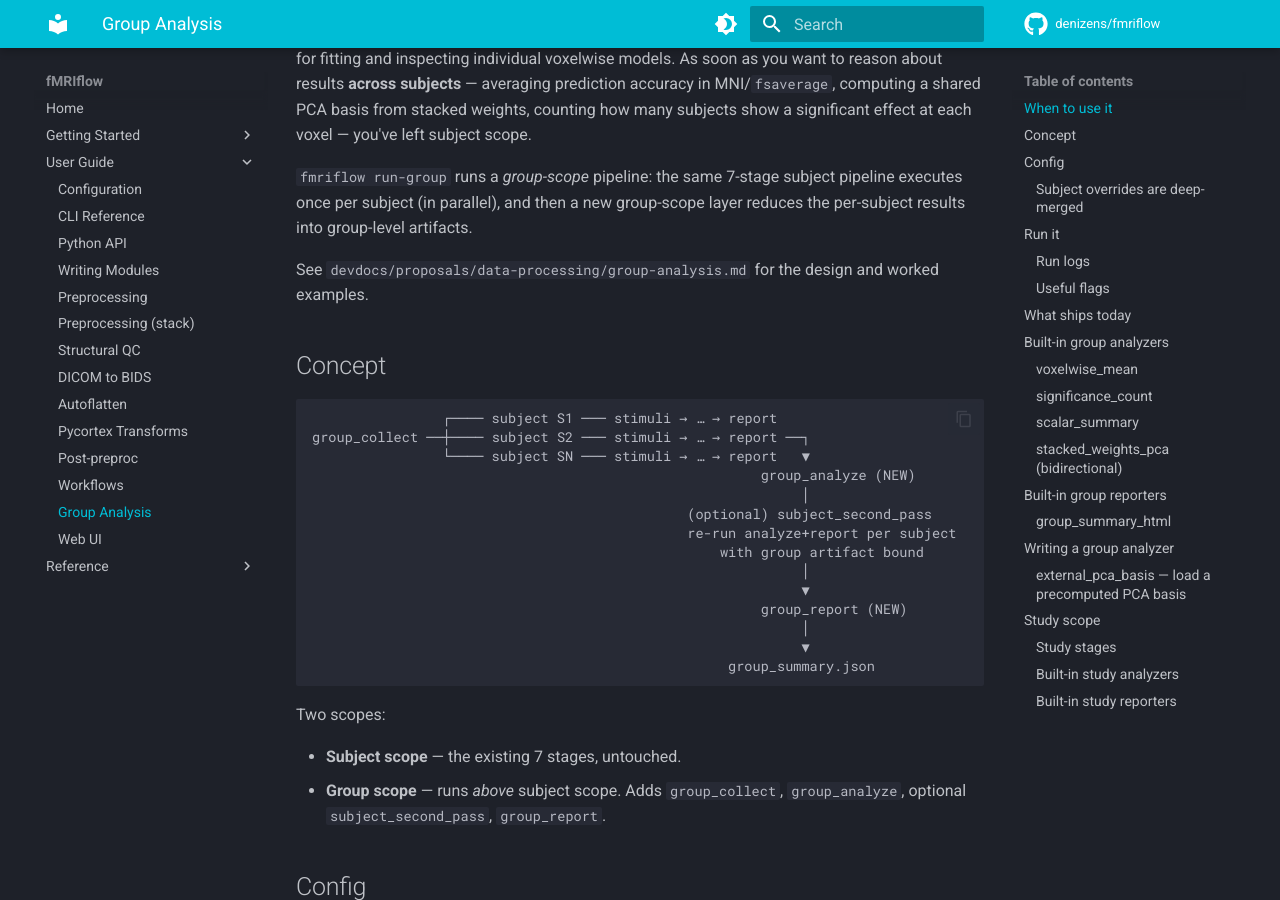
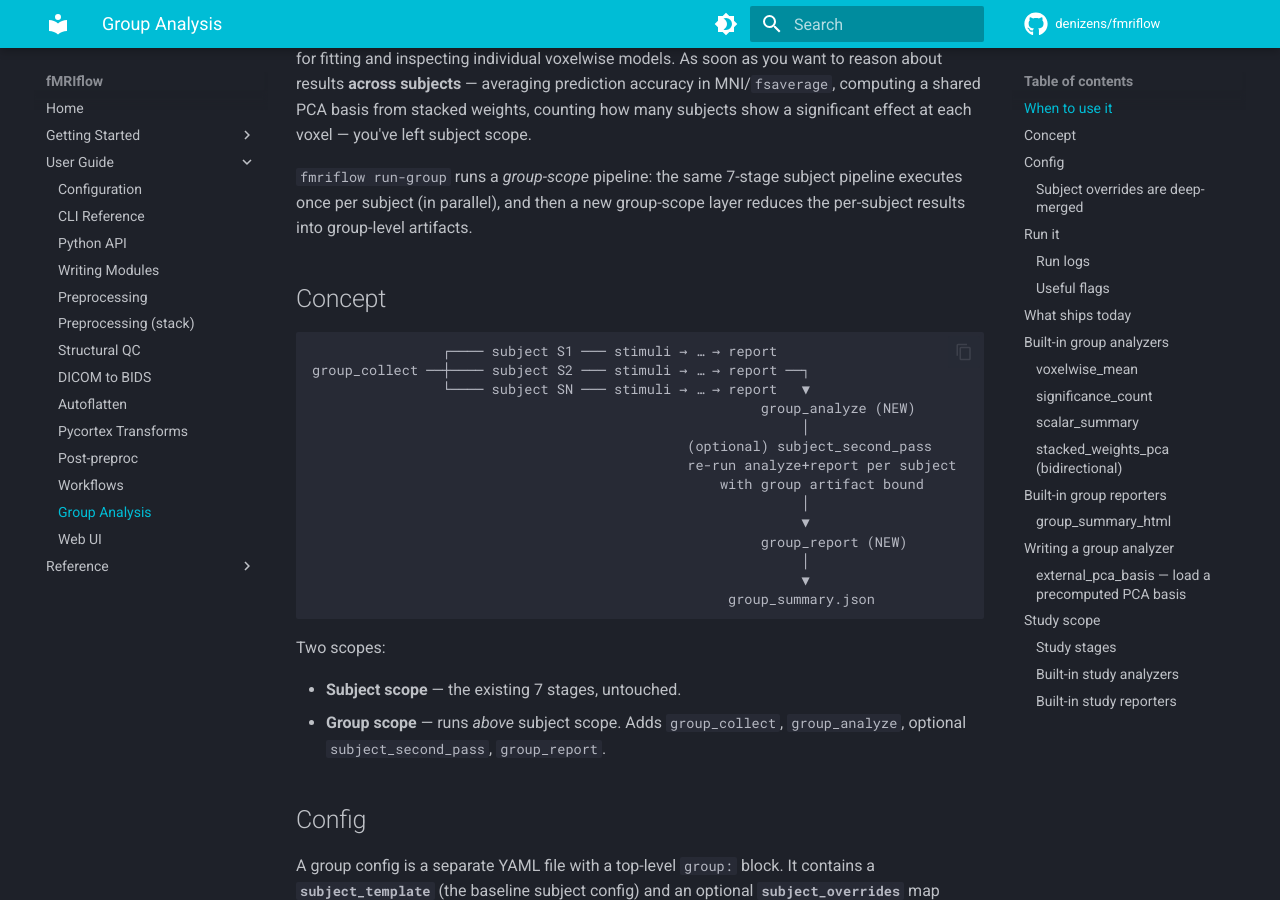
Before and after one commit to osherifo/denizenspipeline, an MkDocs documentation site: the page built from docs/guide/group-analysis.md, in a window 1280 px wide and 900 px high, scrolled down 470 px. Built offline with MkDocs 1.6.1 and Material for MkDocs 9.7.7, drawn with Linux system fonts in a browser that asks for light colours; comment, search, counter and statistics services are not loaded.

Commit message:
docs: drop internal devdocs reference from group-analysis guide
Tracked docs should not point at gitignored devdocs/ paths.

Co-Authored-By: Claude Opus 4.8 <noreply@anthropic.com>

```diff
--- a/docs/guide/group-analysis.md
+++ b/docs/guide/group-analysis.md
@@ -26,9 +26,6 @@ subject scope.
 `fmriflow run-group` runs a *group-scope* pipeline: the same 7-stage subject
 pipeline executes once per subject (in parallel), and then a new group-scope
 layer reduces the per-subject results into group-level artifacts.
-
-See `devdocs/proposals/data-processing/group-analysis.md` for the design and
-worked examples.
 
 ## Concept
 
```
